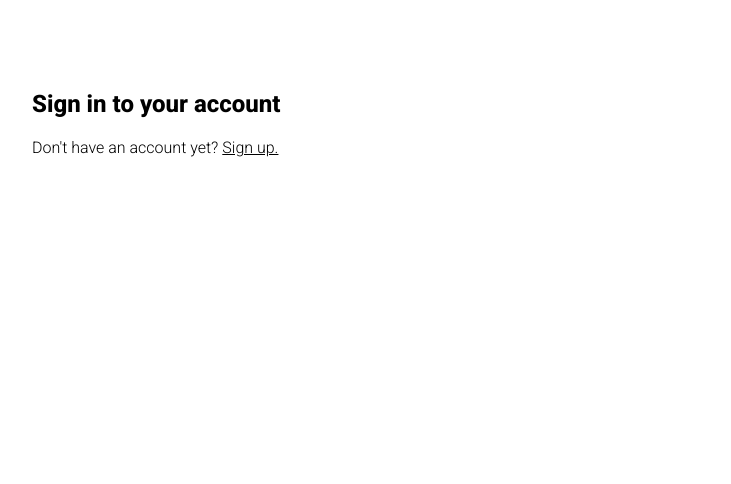
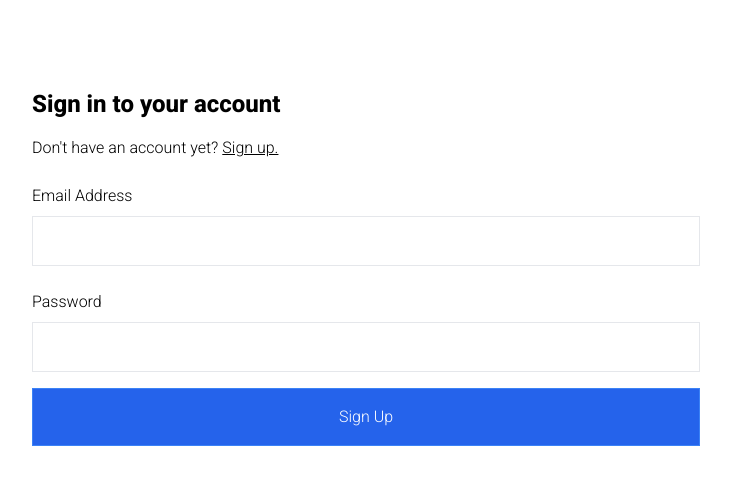
Before and after one commit to abr-ya/react-firebase-login, a React app: page / in a window 1280 px wide. Shown: the top 484 px of the page, without its empty margins (274-1005 px from the left). Built offline with nearby package versions, Linux system fonts and the light colour scheme; no server answers; the HTML template or start-up script is replaced by a standard one.

Commit message:
feat: Add Login Logic

```diff
--- a/src/context/AuthContext.tsx
+++ b/src/context/AuthContext.tsx
@@ -40,12 +40,16 @@ export const AuthContextProvider = ({ children }: IAuthContextProvider) => {
     return createUserWithEmailAndPassword(auth, email, pass);
   };
 
+  const login = ({ email, pass }: IСreateUser) => {
+    return signInWithEmailAndPassword(auth, email, pass);
+  };
+
   const logout = () => {
     return signOut(auth);
   };
 
   return (
-    <UserContext.Provider value={{ createUser, user, logout }}>
+    <UserContext.Provider value={{ createUser, user, login, logout }}>
       {children}
     </UserContext.Provider>
   );
--- a/src/pages/Signin.tsx
+++ b/src/pages/Signin.tsx
@@ -1,6 +1,20 @@
-import { Link } from "react-router-dom";
+import MailPassForm from "components/MailPassForm";
+import { Link, useNavigate } from "react-router-dom";
+import { UserAuth } from "../context/AuthContext";
 
 const Signin = (): JSX.Element => {
+  const { login } = UserAuth();
+  const navigate = useNavigate();
+
+  const formHandler = async (email: string, pass: string) => {
+    try {
+      await login({ email, pass });
+      navigate("/user");
+    } catch (error: any) {
+      console.log(error.message);
+    }
+  };
+
   return (
     <div className="max-w-[700px] mx-auto my-16 p-4">
       <div>
@@ -12,6 +26,7 @@ const Signin = (): JSX.Element => {
           </Link>
         </p>
       </div>
+      <MailPassForm formHandler={formHandler} buttonTitle="Sign Up" />
     </div>
   );
 };
```
Also changed, not shown: src/pages/User.tsx (+7 -7 lines).
